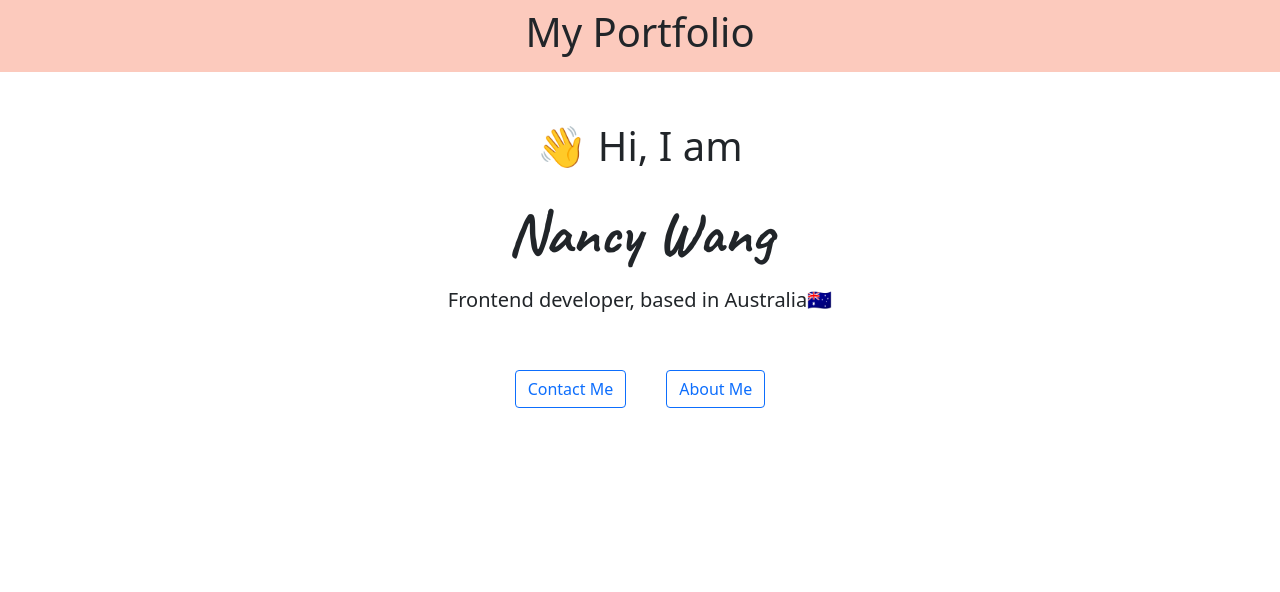
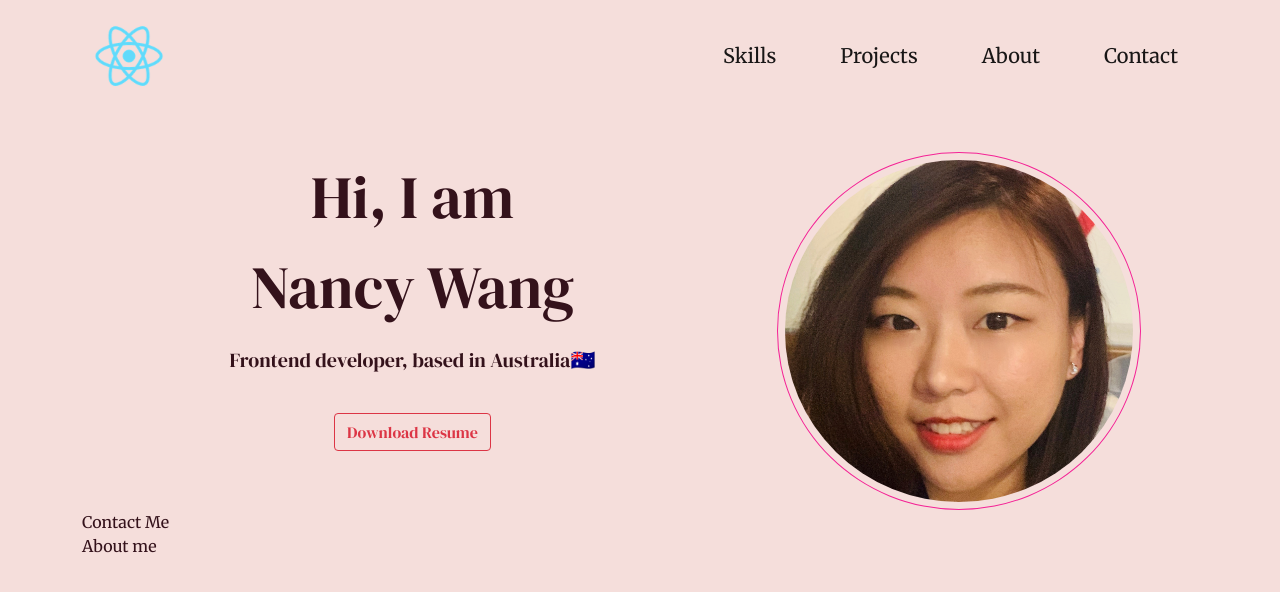
Before and after one commit to MengZhiAnHunQu/react-portfolio-nancy, a React (Create React App) app: page / in a window 1280 px wide. Shown: the top 592 px of the page. Built offline with nearby package versions, Linux system fonts and the light colour scheme.

Commit message:
first commit

```diff
--- a/package.json
+++ b/package.json
@@ -8,7 +8,9 @@
     "@testing-library/user-event": "^13.5.0",
     "bootstrap": "^5.1.3",
     "react": "^17.0.2",
+    "react-bootstrap": "^2.2.2",
     "react-dom": "^17.0.2",
+    "react-router-dom": "^6.2.2",
     "react-scripts": "5.0.0",
     "web-vitals": "^2.1.4"
   },
--- a/public/index.html
+++ b/public/index.html
@@ -26,10 +26,17 @@
     -->
     <link rel="preconnect" href="https://fonts.googleapis.com" />
     <link rel="preconnect" href="https://fonts.gstatic.com" crossorigin />
+    <link rel="preconnect" href="https://fonts.googleapis.com" />
+    <link rel="preconnect" href="https://fonts.gstatic.com" crossorigin />
     <link
-      href="https://fonts.googleapis.com/css2?family=Caveat:wght@700&display=swap"
+      href="https://fonts.googleapis.com/css2?family=Caveat:wght@700&family=DM+Serif+Display&family=Merriweather:ital,wght@0,300;0,400;0,700;0,900;1,300;1,400;1,700;1,900&display=swap"
       rel="stylesheet"
     />
+    <script
+      src="https://cdn.jsdelivr.net/npm/bootstrap@5.0.2/dist/js/bootstrap.bundle.min.js"
+      integrity="sha384-MrcW6ZMFYlzcLA8Nl+NtUVF0sA7MsXsP1UyJoMp4YLEuNSfAP+JcXn/tWtIaxVXM"
+      crossorigin="anonymous"
+    ></script>
     <title>React App</title>
   </head>
   <body>
--- a/src/App.css
+++ b/src/App.css
@@ -1,21 +1,34 @@
-.navbar {
-  background-color: rgb(252, 202, 189);
-  display: flex;
-  justify-content: center;
+:root {
+  --light-pink: #f5dedb;
+  --dark-pink: #f364ab;
+}
+* {
+  background-color: var(--light-pink);
+  margin: 0;
+  padding: 0;
 }
 
+.wrapper {
+  min-height: 80px;
+  background-color: var(--light-pink);
+  font-family: "Merriweather", serif;
+  color: rgb(52, 18, 27);
+}
 .main {
+  font-family: "DM Serif Display", serif;
+  font-size: 60px;
+}
+.navbar-nav {
+  font-weight: 400;
+}
+.nancy-img {
+  border-radius: 50%;
   display: flex;
-  flex-direction: column;
-  text-align: center;
-  margin-top: 50px;
+  margin: auto;
+  border: 1px solid rgb(244, 35, 150);
+  padding: 7px;
 }
 
-.main div {
-  margin: 10px;
-  font-size: 60px;
-  font-family: "Caveat", cursive;
-}
 .buttons {
   display: flex;
   justify-content: center;
--- a/src/App.js
+++ b/src/App.js
@@ -1,20 +1,19 @@
-import logo from "./logo.svg";
-import "bootstrap/dist/css/bootstrap.min.css";
 import "./App.css";
 import { Navbar } from "./component/Navbar";
 import { Main } from "./component/Main";
 import { Contact } from "./component/Contact";
 import { About } from "./component/About";
+import { Container } from "react-bootstrap";
 
 function App() {
   return (
-    <div>
-      <Navbar />
-      <Main />
-      <div className="buttons">
+    <div className="wrapper">
+      <Container>
+        <Navbar />
+        <Main />
         <Contact />
         <About />
-      </div>
+      </Container>
     </div>
   );
 }
--- a/src/component/About.js
+++ b/src/component/About.js
@@ -1,9 +1,5 @@
 import React from "react";
 
 export const About = () => {
-  return (
-    <button type="button" className={"btn btn-outline-primary about"}>
-      About Me
-    </button>
-  );
+  return <div>About me</div>;
 };
--- a/src/component/Contact.js
+++ b/src/component/Contact.js
@@ -1,9 +1,5 @@
 import React from "react";
 
 export const Contact = () => {
-  return (
-    <button type="button" className={`btn btn-outline-primary contact`}>
-      Contact Me
-    </button>
-  );
+  return <div>Contact Me</div>;
 };
--- a/src/component/Main.js
+++ b/src/component/Main.js
@@ -1,11 +1,32 @@
 import React from "react";
+import { Button, Image } from "react-bootstrap";
+import Nancy from "../images/Nancy.JPG";
 
 export const Main = () => {
   return (
-    <div className="main">
-      <h1>👋 Hi, I am </h1>
-      <div className="portfolioName">Nancy Wang</div>
-      <h5>Frontend developer, based in Australia🇦🇺</h5>
+    <div className="container main">
+      <div className="Row d-flex mt-2 pt-5">
+        <div className="col-7 text-center">
+          <div>
+            Hi, I am
+            <br />
+            Nancy Wang
+          </div>
+
+          <h5 className="mt-3">Frontend developer, based in Australia🇦🇺</h5>
+          <Button variant="outline-danger">Download Resume</Button>
+        </div>
+
+        <div className="col-5 d-flex">
+          <Image
+            src={Nancy}
+            width="80%"
+            height="auto"
+            alt=" Nancy photo"
+            className="nancy-img"
+          />
+        </div>
+      </div>
     </div>
   );
 };
--- a/src/component/Navbar.js
+++ b/src/component/Navbar.js
@@ -2,8 +2,46 @@ import React from "react";
 
 export const Navbar = () => {
   return (
-    <div className="navbar">
-      <h1>My Portfolio</h1>
-    </div>
+    <nav className="navbar navbar-expand-lg navbar-light mt-3 d-flex p-0">
+      <div className="container-fluid">
+        <a className="navbar-brand" href="#">
+          <img src="logo192.png" width={70} />
+        </a>
+        <button
+          className="navbar-toggler"
+          type="button"
+          data-bs-toggle="collapse"
+          data-bs-target="#navbarNavAltMarkup"
+          aria-controls="navbarNavAltMarkup"
+          aria-expanded="false"
+          aria-label="Toggle navigation"
+        >
+          <span className="navbar-toggler-icon"></span>
+        </button>
+        <div className="collapse navbar-collapse" id="navbarNavAltMarkup">
+          <div className="navbar-nav ms-auto fs-5">
+            <a
+              className="nav-link active text-xl me-5"
+              aria-current="page"
+              href="#"
+            >
+              Skills
+            </a>
+
+            <a className="nav-link active text-xl me-5" href="#projects">
+              Projects
+            </a>
+
+            <a className="nav-link active text-xl me-5" href="#about">
+              About
+            </a>
+
+            <a className="nav-link active text-xl " href="#contact">
+              Contact
+            </a>
+          </div>
+        </div>
+      </div>
+    </nav>
   );
 };
```
Also changed, not shown: src/images/Nancy.JPG (added), 1 other file (tests, documents, lock files or other folders).
